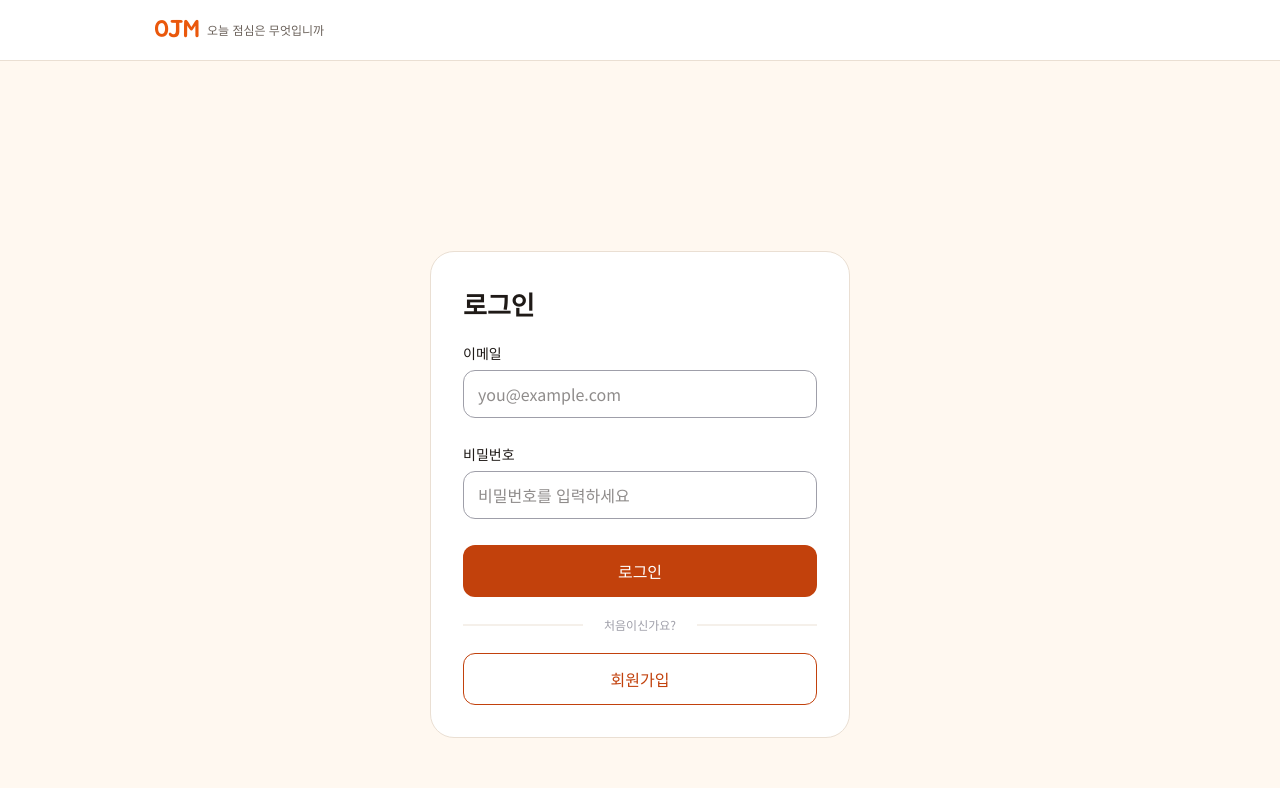
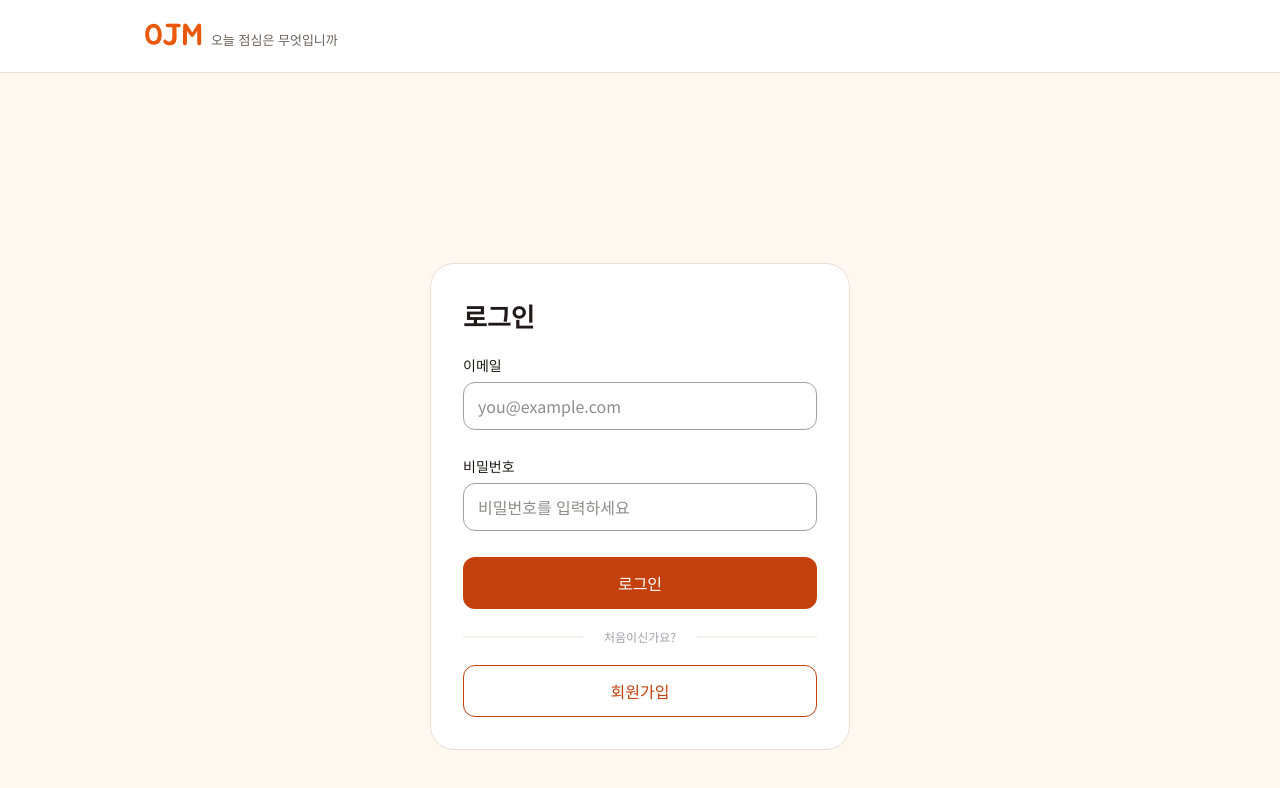
Before and after one commit to HopeFullee/OJM, a website with bundled scripts: page sign-in.html in a window 1280 px wide. Built offline with nearby package versions, Linux system fonts and the light colour scheme; no server answers.

Commit message:
style: 로그인 화면 헤더 변경

```diff
--- a/sign-in.html
+++ b/sign-in.html
@@ -14,12 +14,20 @@
     <script type="module" src="./js/pages/sign-in.js"></script>
   </head>
   <body class="bg-canvas">
-    <header class="bg-surface border-line w-full border-b">
-      <div class="mx-auto flex w-full max-w-[1020px] items-center justify-between px-24 py-12">
-        <div class="flex items-center gap-8">
-          <span class="text-24 font-display text-accent tracking-tight">OJM</span>
-          <span class="text-12 text-ink-muted font-medium">오늘 점심은 무엇입니까</span>
-        </div>
+    <header class="bg-surface border-line sticky top-0 w-full border-b">
+      <div
+        class="flex-center md:flex-between max-w-content-sm md:max-w-content-lg relative mx-auto h-56 w-full px-20 md:h-72 md:px-24"
+      >
+
+        <h1 class="flex items-start">
+          <a href="/" class="space-x-4 md:block">
+            <span class="text-30 font-display text-accent leading-none">OJM</span>
+            <span class="text-13 text-ink-muted leading-[160%] font-medium"
+              >오늘 점심은 무엇입니까</span
+            >
+          </a>
+        </h1>
+
       </div>
     </header>
 
```
